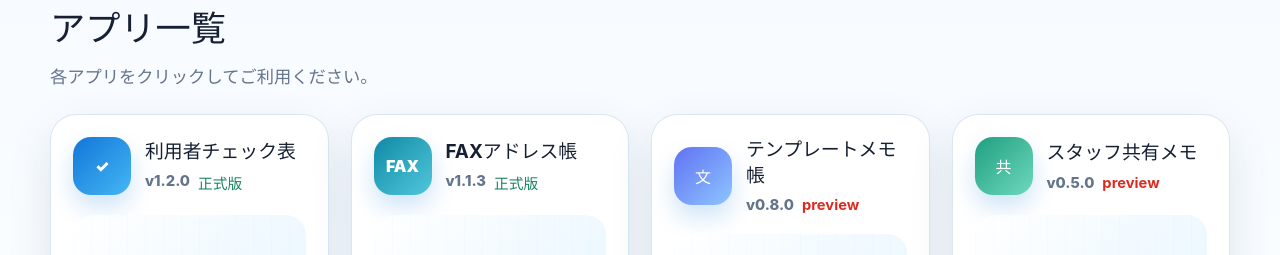
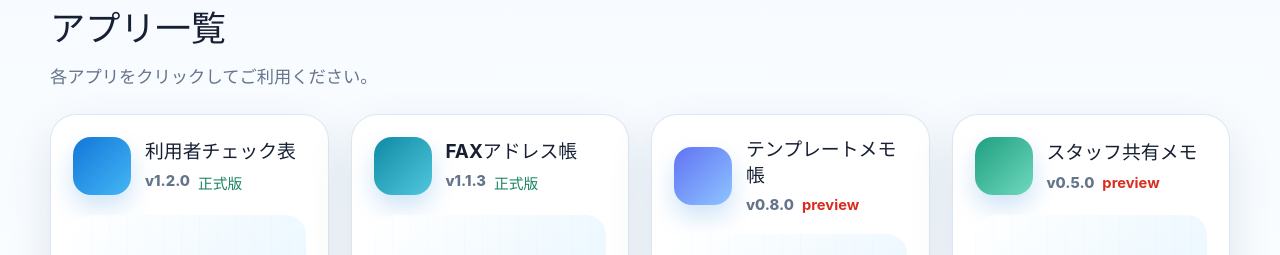
Before and after one commit to system-app-web/app-development, a React (Vite) app in the folder WEBアプリポータル/: page / in a window 1280 px wide. Shown: the part 1000-1255 px from the top of the page. Built offline with nearby package versions, Linux system fonts and the light colour scheme.

Commit message:
Refine portal app icons

```diff
--- a/WEBアプリポータル/src/components/AppCard.tsx
+++ b/WEBアプリポータル/src/components/AppCard.tsx
@@ -2,13 +2,6 @@ import type { PortalApp } from '../data/appData';
 
 type AppCardProps = {
   app: PortalApp;
-};
-
-const iconLabels: Record<string, string> = {
-  check: '✓',
-  fax: 'FAX',
-  memo: '文',
-  people: '共',
 };
 
 export function AppCard({ app }: AppCardProps) {
@@ -19,7 +12,7 @@ export function AppCard({ app }: AppCardProps) {
     <article className="app-card">
       <div className="app-card-top">
         <div className={`app-icon ${app.icon}`} aria-hidden="true">
-          {iconLabels[app.icon] ?? 'APP'}
+          <span className="icon-mark" />
         </div>
         <div>
           <h3>{app.name}</h3>
```
